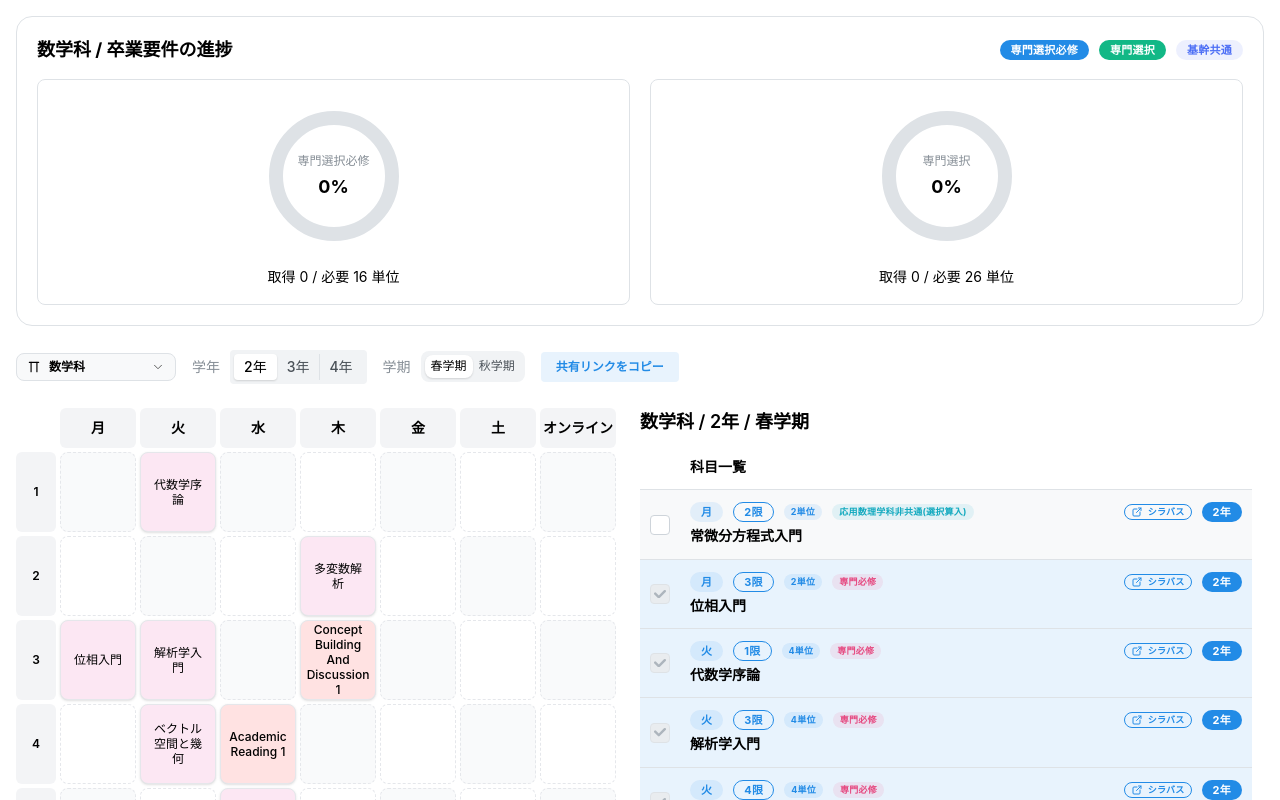
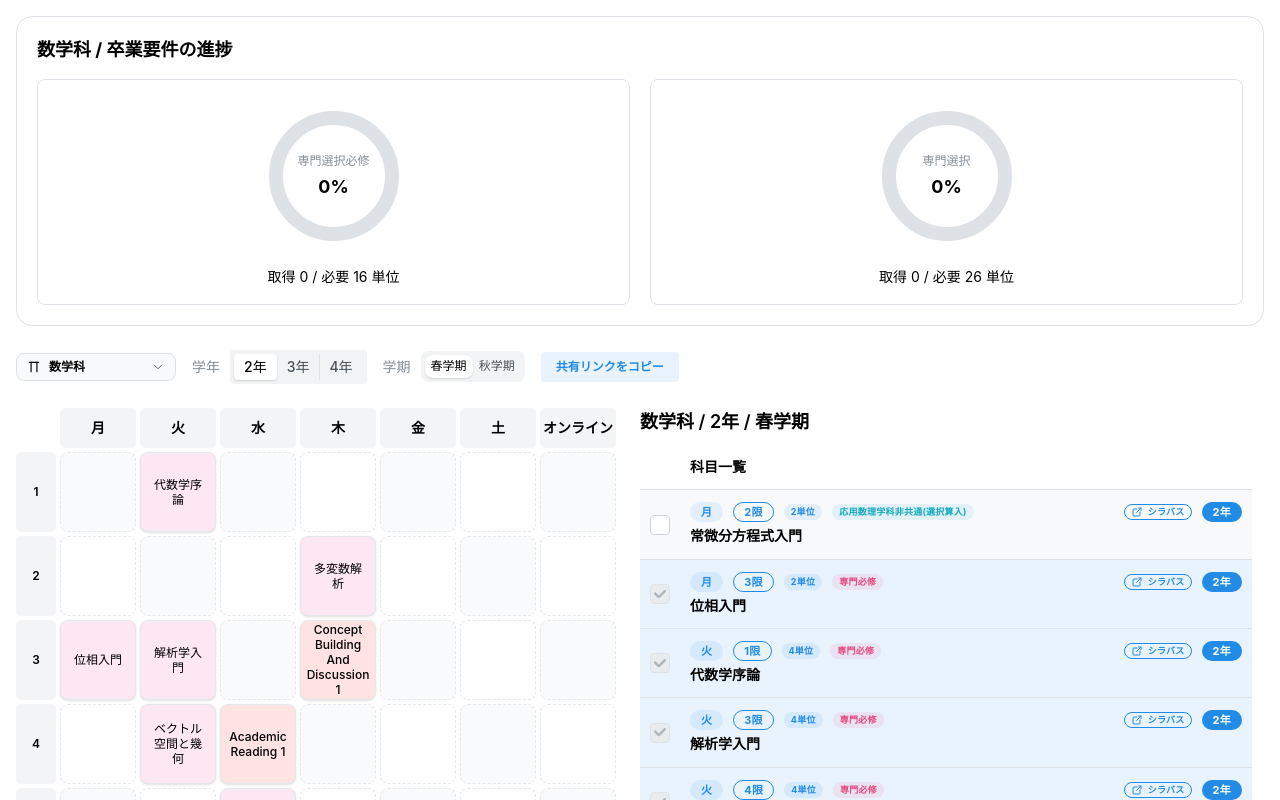
Before and after one commit to NY1729/Risyu, a Next.js app: page / in a window 1280 px wide. Shown: the top 800 px of the page. Built offline with nearby package versions, Linux system fonts and the light colour scheme.

Commit message:
fix: 不要なバッジを削除

```diff
--- a/components/CreditsProgress.tsx
+++ b/components/CreditsProgress.tsx
@@ -197,16 +197,7 @@ export default function CreditsProgress({
   return (
     <Card withBorder radius="lg" p="lg">
       <Stack gap="md">
-        <Group justify="space-between" wrap="wrap">
-          <Title order={4}>{title}</Title>
-          <Group gap="xs">
-            <Badge color="blue">専門選択必修</Badge>
-            <Badge color="teal">専門選択</Badge>
-            <Badge color="indigo" variant="light">
-              基幹共通
-            </Badge>
-          </Group>
-        </Group>
+        <Title order={4}>{title}</Title>
 
         <SimpleGrid cols={{ base: 1, sm: 2 }} spacing="lg">
           {(Object.keys(CAT_COLORS) as (keyof Requirements)[]).map((cat, i) => {
@@ -245,9 +236,9 @@ export default function CreditsProgress({
 
                   {/* 専門選択のときだけ内訳を表示 */}
                   {cat === "専門選択" &&
-                  (totals.overflowFromReq > 0 ||
-                    totals.extMathCapped > 0 ||
-                    totals.coreCommon > 0) ? (
+                    (totals.overflowFromReq > 0 ||
+                      totals.extMathCapped > 0 ||
+                      totals.coreCommon > 0) ? (
                     <Text fz="xs" c="dimmed" ta="center">
                       ※内訳: 学科専門選択科目 {totals.base["専門選択"]} 単位
                       {totals.extMathCapped > 0
```
